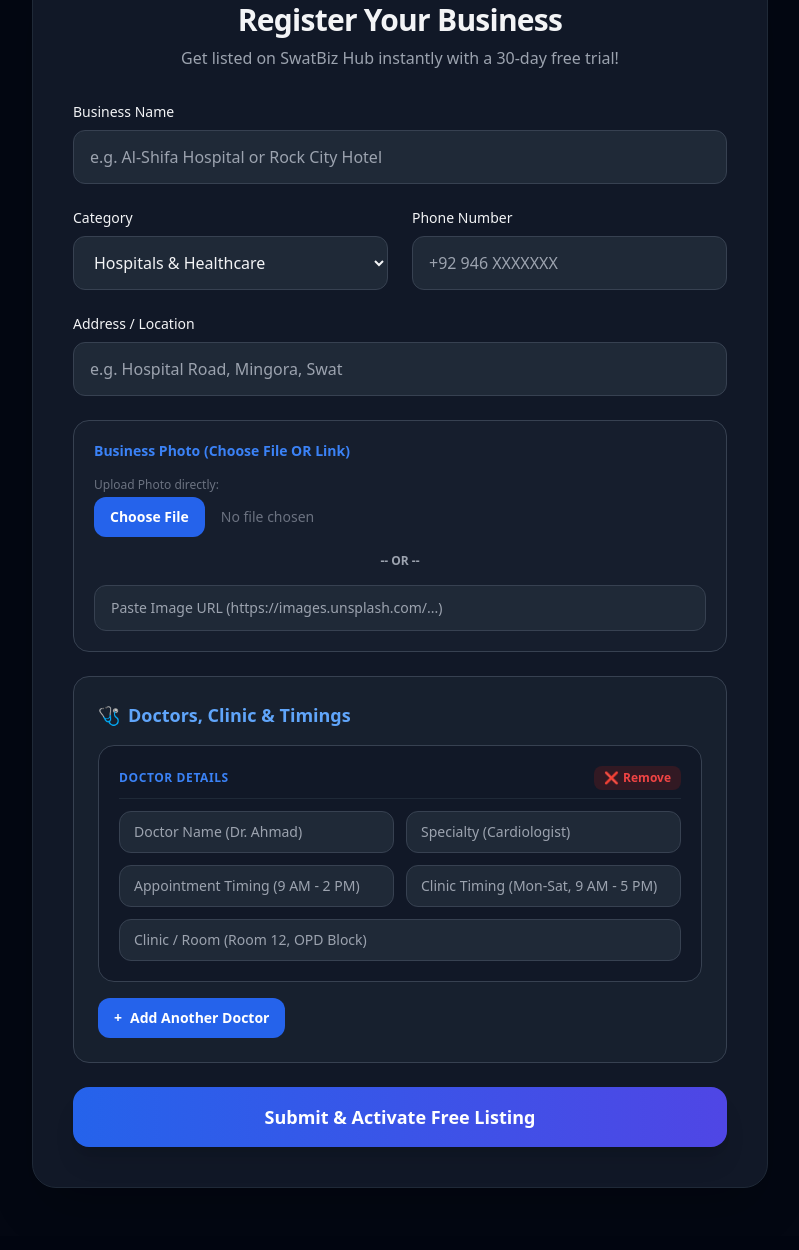
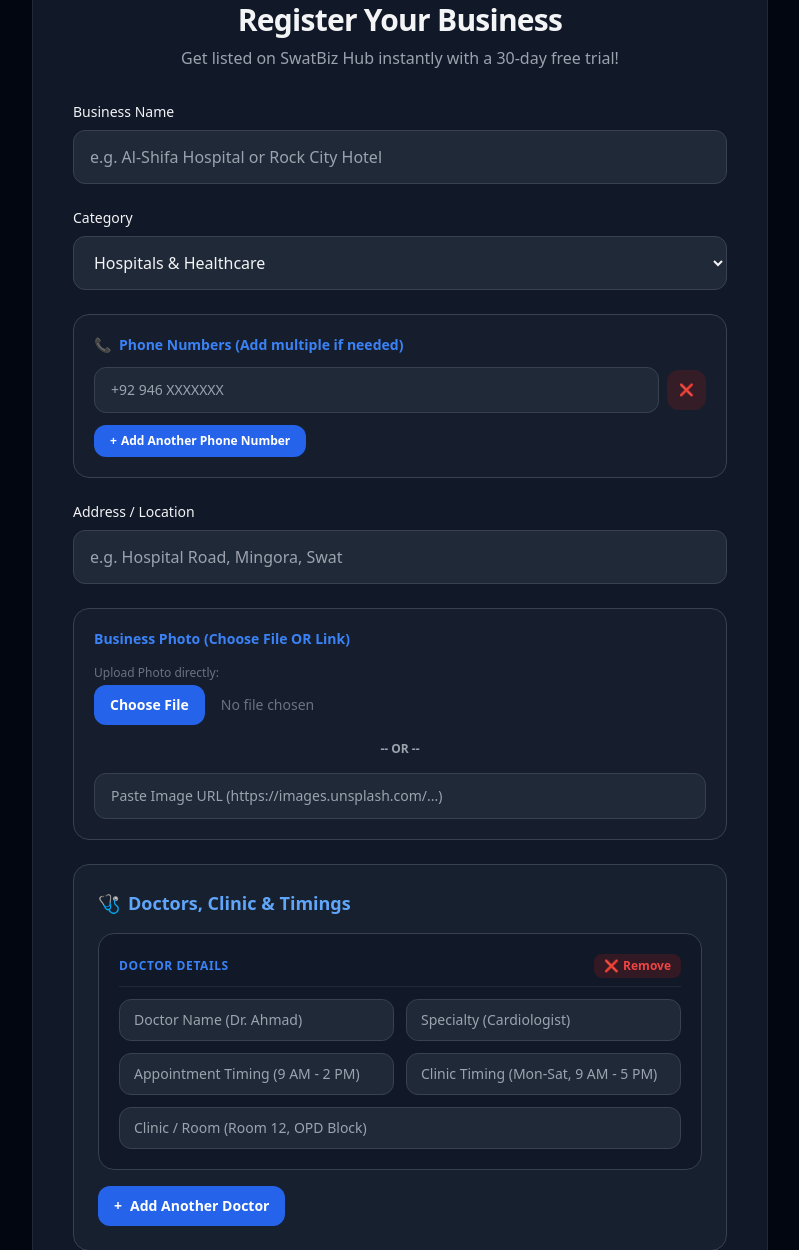
Before and after one commit to itx-ihtii-shaam/swat-biz-hub, a Flask app: page /register in a window 1280 px wide. Shown: the part 171-1421 px from the top of the page, without its empty margins (240-1039 px from the left). Before the commit the page ends 1359 px from the top, so only its background shows below. Run offline with Flask 3, Linux system fonts and the light colour scheme; some libraries are stand-ins or nearby versions.

Commit message:
Update register.html

```diff
--- a/templates/register.html
+++ b/templates/register.html
@@ -24,14 +24,13 @@
             </div>
 
             <form method="POST" enctype="multipart/form-data" class="space-y-6">
-                <!-- Business Name Field -->
+                <!-- Business Name -->
                 <div class="group">
                     <label class="block text-sm font-medium mb-2 group-hover:text-blue-500 transition-colors duration-200">Business Name</label>
                     <input type="text" name="name" required placeholder="e.g. Al-Shifa Hospital or Rock City Hotel" class="w-full px-4 py-3.5 rounded-xl bg-gray-50 dark:bg-gray-800 border border-gray-200 dark:border-gray-700 focus:ring-2 focus:ring-blue-500 outline-none transition-all duration-300 hover:border-blue-400 hover:scale-[1.01] focus:scale-[1.01]">
                 </div>
 
-                <div class="grid grid-cols-1 md:grid-cols-2 gap-6">
-                    <!-- Category Field -->
+                <!-- Category -->
                 <div class="group">
                     <label class="block text-sm font-medium mb-2 group-hover:text-blue-500 transition-colors duration-200">Category</label>
                     <select name="category" id="categorySelect" onchange="toggleCategorySections()" class="w-full px-4 py-3.5 rounded-xl bg-gray-50 dark:bg-gray-800 border border-gray-200 dark:border-gray-700 focus:ring-2 focus:ring-blue-500 outline-none transition-all duration-300 hover:border-blue-400 hover:scale-[1.01] focus:scale-[1.01] cursor-pointer">
@@ -40,14 +39,24 @@
                         {% endfor %}
                     </select>
                 </div>
-                    <!-- Phone Number Field -->
-                    <div class="group">
-                        <label class="block text-sm font-medium mb-2 group-hover:text-blue-500 transition-colors duration-200">Phone Number</label>
-                        <input type="text" name="phone" required placeholder="+92 946 XXXXXXX" class="w-full px-4 py-3.5 rounded-xl bg-gray-50 dark:bg-gray-800 border border-gray-200 dark:border-gray-700 focus:ring-2 focus:ring-blue-500 outline-none transition-all duration-300 hover:border-blue-400 hover:scale-[1.01] focus:scale-[1.01]">
+
+                <!-- Multiple Phone Numbers Section -->
+                <div class="p-5 bg-blue-50/40 dark:bg-gray-800/40 rounded-2xl border border-blue-100 dark:border-gray-700 space-y-3">
+                    <label class="block text-sm font-bold text-blue-500 flex items-center space-x-2"><span>📞</span> <span>Phone Numbers (Add multiple if needed)</span></label>
+
+                    <div id="phoneList" class="space-y-3">
+                        <div class="phone-row flex items-center space-x-2">
+                            <input type="text" name="phone[]" required placeholder="+92 946 XXXXXXX" class="w-full px-4 py-3 rounded-xl bg-white dark:bg-gray-800 border border-gray-200 dark:border-gray-700 text-sm focus:ring-2 focus:ring-blue-500 outline-none transition-all">
+                            <button type="button" onclick="confirmDeletePhone(this)" class="bg-red-50 dark:bg-red-900/30 text-red-500 px-3 py-3 rounded-xl text-xs font-bold hover:bg-red-100 transition" title="Remove">❌</button>
                         </div>
                     </div>
 
-                <!-- Address Field -->
+                    <button type="button" onclick="addPhoneField()" class="bg-blue-600 hover:bg-blue-500 text-white px-4 py-2 rounded-xl text-xs font-semibold transition flex items-center space-x-1">
+                        <span>+</span> <span>Add Another Phone Number</span>
+                    </button>
+                </div>
+
+                <!-- Address -->
                 <div class="group">
                     <label class="block text-sm font-medium mb-2 group-hover:text-blue-500 transition-colors duration-200">Address / Location</label>
                     <input type="text" name="address" required placeholder="e.g. Hospital Road, Mingora, Swat" class="w-full px-4 py-3.5 rounded-xl bg-gray-50 dark:bg-gray-800 border border-gray-200 dark:border-gray-700 focus:ring-2 focus:ring-blue-500 outline-none transition-all duration-300 hover:border-blue-400 hover:scale-[1.01] focus:scale-[1.01]">
@@ -66,7 +75,7 @@
                     </div>
                 </div>
 
-                <!-- Doctors Section (Only visible for Hospitals) -->
+                <!-- Doctors Section (Hospitals) -->
                 <div id="doctorSection" class="p-6 bg-blue-50/50 dark:bg-gray-800/50 rounded-2xl border border-blue-100 dark:border-gray-700 space-y-4 transition-all duration-300">
                     <h3 class="text-lg font-bold text-blue-600 dark:text-blue-400 flex items-center space-x-2"><span>🩺</span> <span>Doctors, Clinic & Timings</span></h3>
 
@@ -93,7 +102,7 @@
                     </button>
                 </div>
 
-                <!-- Menu Items / Products Section (Visible for Restaurants & Property Dealers) -->
+                <!-- Menu Items / Products Section (Restaurants & Property) -->
                 <div id="itemSection" class="p-6 bg-emerald-50/50 dark:bg-gray-800/50 rounded-2xl border border-emerald-100 dark:border-gray-700 space-y-4 transition-all duration-300">
                     <h3 class="text-lg font-bold text-emerald-600 dark:text-emerald-400 flex items-center space-x-2"><span>🍽️</span> <span>Menu Items, Products & Prices</span></h3>
 
@@ -131,7 +140,7 @@
     <div id="deleteModal" class="fixed inset-0 bg-black/60 backdrop-blur-sm hidden flex items-center justify-center p-4 z-50 transition-opacity">
         <div class="bg-white dark:bg-gray-900 rounded-3xl p-6 max-w-sm w-full border border-gray-100 dark:border-gray-800 shadow-2xl text-center space-y-4 transform transition-all scale-100">
             <div class="text-4xl">⚠️</div>
-            <h3 class="text-xl font-bold">Remove Card?</h3>
+            <h3 class="text-xl font-bold">Remove Item?</h3>
             <p class="text-sm text-gray-500 dark:text-gray-400">Are you sure you want to delete this entry?</p>
             <div class="flex space-x-3 pt-2">
                 <button type="button" onclick="closeModal()" class="w-1/2 bg-gray-200 dark:bg-gray-800 text-gray-800 dark:text-gray-200 py-2.5 rounded-xl font-semibold hover:bg-gray-300 dark:hover:bg-gray-700 transition">Cancel</button>
@@ -155,6 +164,27 @@
                 docSec.style.display = 'none';
                 itemSec.style.display = 'block';
             }
+        }
+
+        function addPhoneField() {
+            const list = document.getElementById('phoneList');
+            const div = document.createElement('div');
+            div.className = "phone-row flex items-center space-x-2";
+            div.innerHTML = `
+                <input type="text" name="phone[]" required placeholder="+92 946 XXXXXXX" class="w-full px-4 py-3 rounded-xl bg-white dark:bg-gray-800 border border-gray-200 dark:border-gray-700 text-sm focus:ring-2 focus:ring-blue-500 outline-none transition-all">
+                <button type="button" onclick="confirmDeletePhone(this)" class="bg-red-50 dark:bg-red-900/30 text-red-500 px-3 py-3 rounded-xl text-xs font-bold hover:bg-red-100 transition" title="Remove">❌</button>
+            `;
+            list.appendChild(div);
+        }
+
+        function confirmDeletePhone(btn) {
+            const list = document.getElementById('phoneList');
+            if (list.children.length <= 1) {
+                alert("At least one phone number is required!");
+                return;
+            }
+            targetCard = btn.closest('.phone-row');
+            document.getElementById('deleteModal').classList.remove('hidden');
         }
 
         function addDoctorField() {
@@ -204,7 +234,7 @@
         }
 
         function confirmDelete(btn) {
-            targetCard = btn.closest('.doctor-card') || btn.closest('.item-card');
+            targetCard = btn.closest('.doctor-card') || btn.closest('.item-card') || btn.closest('.phone-row');
             document.getElementById('deleteModal').classList.remove('hidden');
         }
 
```
Lines whose indentation alone changed are shown as unchanged.
